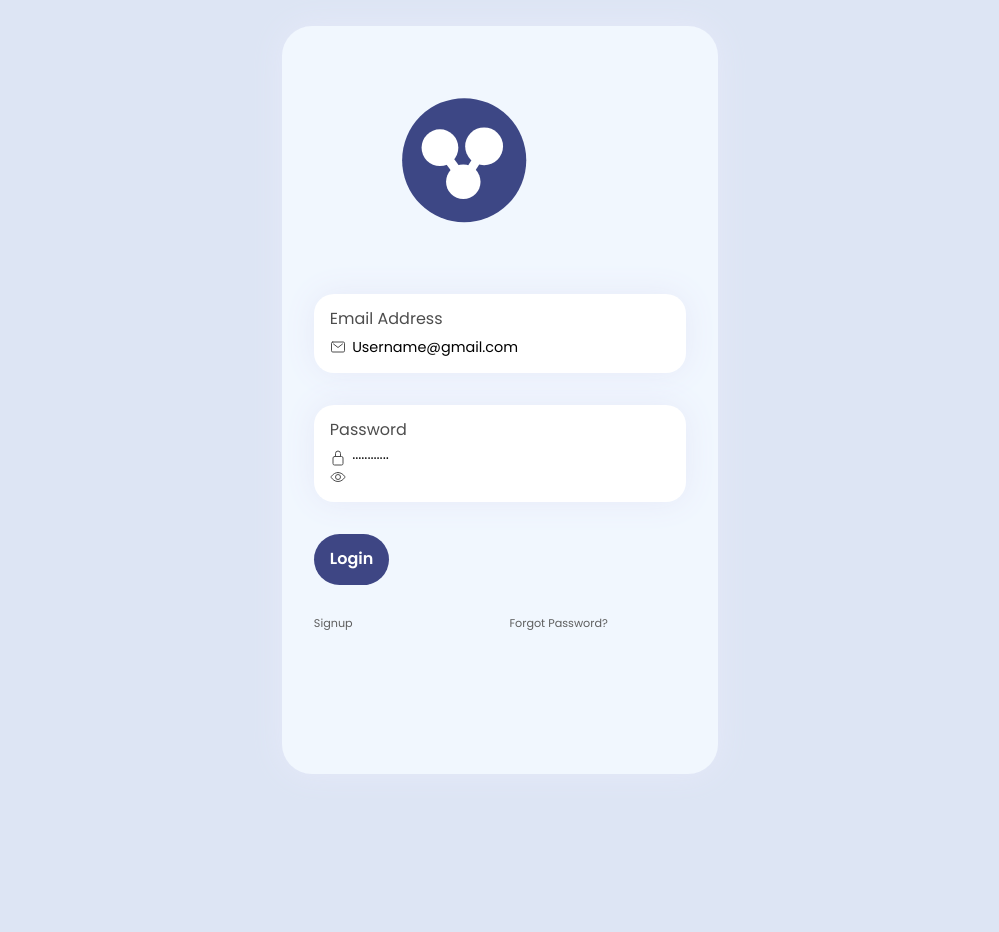
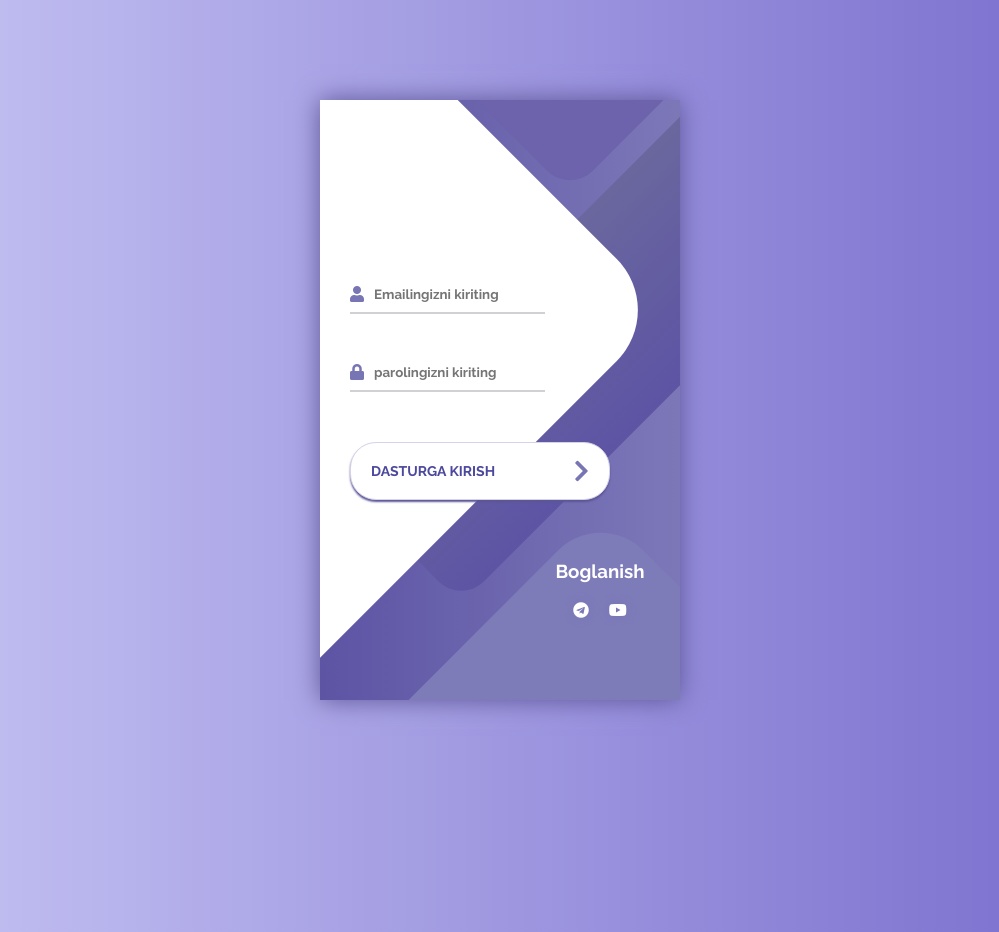
Before and after one commit to 06Dastur/forward2, a plain HTML site: page login.html in a window 1280 px wide. Shown: the whole page, without its empty margins (140-1139 px from the left). Before the commit the page ends 800 px from the top, so only its background shows below. Drawn offline with nearby package versions, Linux system fonts and the light colour scheme.

Commit message:
fegezxgse

```diff
--- a/login.html
+++ b/login.html
@@ -2,170 +2,225 @@
 <html lang="en" >
 <head>
   <meta charset="UTF-8">
-  <title>CodePen - Finance Mobile Application-UX/UI Design Screen One</title>
-  <script type="module" src="https://unpkg.com/ionicons@5.5.2/dist/ionicons/ionicons.esm.js"></script>
-<script nomodule src="https://unpkg.com/ionicons@5.5.2/dist/ionicons/ionicons.js"></script><link rel="stylesheet" href="https://cdnjs.cloudflare.com/ajax/libs/normalize/5.0.0/normalize.min.css">
-<link rel='stylesheet' href='https://fonts.googleapis.com/css2?family=Poppins:ital,wght@0,100;0,200;0,300;0,400;0,500;0,600;0,700;0,800;0,900;1,100;1,200;1,300;1,400;1,500;1,600;1,700;1,800;1,900&amp;display=swap'><link rel="stylesheet" href="./style.css">
+  <title>CodePen - A Pen by Mohithpoojary</title>
+  <link rel='stylesheet' href='https://use.fontawesome.com/releases/v5.2.0/css/all.css'>
+<link rel='stylesheet' href='https://use.fontawesome.com/releases/v5.2.0/css/fontawesome.css'><link rel="stylesheet" href="./style.css">
 <style>
+    @import url('https://fonts.googleapis.com/css?family=Raleway:400,700');
+
 * {
-  font-family: "Poppins";
+	box-sizing: border-box;
+	margin: 0;
+	padding: 0;
+	font-family: Raleway, sans-serif;
 }
 
 body {
-  -webkit-user-select: none;
-     -moz-user-select: none;
-      -ms-user-select: none;
-          user-select: none;
-  overflow-y: hidden;
-  display: flex;
-  justify-content: center;
-  align-items: center;
-  background: #dde5f4;
-  height: 100vh;
+	background: linear-gradient(90deg, #C7C5F4, #776BCC);
 }
 
-.screen-1 {
-  background: #f1f7fe;
-  padding: 2em;
+.container {
 	display: flex;
-  flex-direction: column;
-  border-radius: 30px;
-  box-shadow: 0 0 2em #e6e9f9;
-  gap: 2em;
-}
-.screen-1 .logo {
-  margin-top: -3em;
-}
-.screen-1 .email {
-  background: white;
-  box-shadow: 0 0 2em #e6e9f9;
-  padding: 1em;
-  display: flex;
-  flex-direction: column;
-  gap: 0.5em;
-  border-radius: 20px;
-  color: #4d4d4d;
-  margin-top: -3em;
-}
-.screen-1 .email input {
-  outline: none;
-  border: none;
-}
-.screen-1 .email input::-moz-placeholder {
-  color: black;
-  font-size: 0.9em;
-}
-.screen-1 .email input:-ms-input-placeholder {
-  color: black;
-  font-size: 0.9em;
-}
-.screen-1 .email input::placeholder {
-  color: black;
-  font-size: 0.9em;
-}
-.screen-1 .email ion-icon {
-  color: #4d4d4d;
-  margin-bottom: -0.2em;
-}
-.screen-1 .password {
-  background: white;
-  box-shadow: 0 0 2em #e6e9f9;
-  padding: 1em;
-  display: flex;
-  flex-direction: column;
-  gap: 0.5em;
-  border-radius: 20px;
-  color: #4d4d4d;
-}
-.screen-1 .password input {
-  outline: none;
-  border: none;
-}
-.screen-1 .password input::-moz-placeholder {
-  color: black;
-  font-size: 0.9em;
-}
-.screen-1 .password input:-ms-input-placeholder {
-  color: black;
-  font-size: 0.9em;
-}
-.screen-1 .password input::placeholder {
-  color: black;
-  font-size: 0.9em;
-}
-.screen-1 .password ion-icon {
-  color: #4d4d4d;
-  margin-bottom: -0.2em;
-}
-.screen-1 .password .show-hide {
-  margin-right: -5em;
-}
-.screen-1 .login {
-  padding: 1em;
-  background: #3e4684;
-  color: white;
-  border: none;
-  border-radius: 30px;
-  font-weight: 600;
-}
-.screen-1 .footer {
-  display: flex;
-  font-size: 0.7em;
-  color: #5e5e5e;
-  gap: 14em;
-  padding-bottom: 10em;
-}
-.screen-1 .footer span {
-  cursor: pointer;
+	align-items: center;
+	justify-content: center;
+	min-height: 100vh;
 }
 
-button {
+.screen {
+	background: linear-gradient(90deg, #5D54A4, #7C78B8);
+	position: relative;
+	height: 600px;
+	width: 360px;
+	box-shadow: 0px 0px 24px #5C5696;
+}
+
+.screen__content {
+	z-index: 1;
+	position: relative;
+	height: 100%;
+}
+
+.screen__background {
+	position: absolute;
+	top: 0;
+	left: 0;
+	right: 0;
+	bottom: 0;
+	z-index: 0;
+	-webkit-clip-path: inset(0 0 0 0);
+	clip-path: inset(0 0 0 0);
+}
+
+.screen__background__shape {
+	transform: rotate(45deg);
+	position: absolute;
+}
+
+.screen__background__shape1 {
+	height: 520px;
+	width: 520px;
+	background: #FFF;
+	top: -50px;
+	right: 120px;
+	border-radius: 0 72px 0 0;
+}
+
+.screen__background__shape2 {
+	height: 220px;
+	width: 220px;
+	background: #6C63AC;
+	top: -172px;
+	right: 0;
+	border-radius: 32px;
+}
+
+.screen__background__shape3 {
+	height: 540px;
+	width: 190px;
+	background: linear-gradient(270deg, #5D54A4, #6A679E);
+	top: -24px;
+	right: 0;
+	border-radius: 32px;
+}
+
+.screen__background__shape4 {
+	height: 400px;
+	width: 200px;
+	background: #7E7BB9;
+	top: 420px;
+	right: 50px;
+	border-radius: 60px;
+}
+
+.login {
+	width: 320px;
+	padding: 30px;
+	padding-top: 156px;
+}
+
+.login__field {
+	padding: 20px 0px;
+	position: relative;
+}
+
+.login__icon {
+	position: absolute;
+	top: 30px;
+	color: #7875B5;
+}
+
+.login__input {
+	border: none;
+	border-bottom: 2px solid #D1D1D4;
+	background: none;
+	padding: 10px;
+	padding-left: 24px;
+	font-weight: 700;
+	width: 75%;
+	transition: .2s;
+}
+
+.login__input:active,
+.login__input:focus,
+.login__input:hover {
+	outline: none;
+	border-bottom-color: #6A679E;
+}
+
+.login__submit {
+	background: #fff;
+	font-size: 14px;
+	margin-top: 30px;
+	padding: 16px 20px;
+	border-radius: 26px;
+	border: 1px solid #D4D3E8;
+	text-transform: uppercase;
+	font-weight: 700;
+	display: flex;
+	align-items: center;
+	width: 100%;
+	color: #4C489D;
+	box-shadow: 0px 2px 2px #5C5696;
 	cursor: pointer;
+	transition: .2s;
+}
+
+.login__submit:active,
+.login__submit:focus,
+.login__submit:hover {
+	border-color: #6A679E;
+	outline: none;
+}
+
+.button__icon {
+	font-size: 24px;
+	margin-left: auto;
+	color: #7875B5;
+}
+
+.social-login {
+	position: absolute;
+	height: 140px;
+	width: 160px;
+	text-align: center;
+	bottom: 0px;
+	right: 0px;
+	color: #fff;
+}
+
+.social-icons {
+	display: flex;
+	align-items: center;
+	justify-content: center;
+}
+
+.social-login__icon {
+	padding: 20px 10px;
+	color: #fff;
+	text-decoration: none;
+	text-shadow: 0px 0px 8px #7875B5;
+}
+
+.social-login__icon:hover {
+	transform: scale(1.5);
 }
 </style>
 </head>
 <body>
 <!-- partial:index.partial.html -->
-<div class="screen-1">
-  <svg class="logo" xmlns="http://www.w3.org/2000/svg" xmlns:xlink="http://www.w3.org/1999/xlink" version="1.1" width="300" height="300" viewbox="0 0 640 480" xml:space="preserve">
-    <g transform="matrix(3.31 0 0 3.31 320.4 240.4)">
-      <circle style="stroke: rgb(0,0,0); stroke-width: 0; stroke-dasharray: none; stroke-linecap: butt; stroke-dashoffset: 0; stroke-linejoin: miter; stroke-miterlimit: 4; fill: rgb(61,71,133); fill-rule: nonzero; opacity: 1;" cx="0" cy="0" r="40"></circle>
-    </g>
-    <g transform="matrix(0.98 0 0 0.98 268.7 213.7)">
-      <circle style="stroke: rgb(0,0,0); stroke-width: 0; stroke-dasharray: none; stroke-linecap: butt; stroke-dashoffset: 0; stroke-linejoin: miter; stroke-miterlimit: 4; fill: rgb(255,255,255); fill-rule: nonzero; opacity: 1;" cx="0" cy="0" r="40"></circle>
-    </g>
-    <g transform="matrix(1.01 0 0 1.01 362.9 210.9)">
-      <circle style="stroke: rgb(0,0,0); stroke-width: 0; stroke-dasharray: none; stroke-linecap: butt; stroke-dashoffset: 0; stroke-linejoin: miter; stroke-miterlimit: 4; fill: rgb(255,255,255); fill-rule: nonzero; opacity: 1;" cx="0" cy="0" r="40"></circle>
-    </g>
-    <g transform="matrix(0.92 0 0 0.92 318.5 286.5)">
-      <circle style="stroke: rgb(0,0,0); stroke-width: 0; stroke-dasharray: none; stroke-linecap: butt; stroke-dashoffset: 0; stroke-linejoin: miter; stroke-miterlimit: 4; fill: rgb(255,255,255); fill-rule: nonzero; opacity: 1;" cx="0" cy="0" r="40"></circle>
-    </g>
-    <g transform="matrix(0.16 -0.12 0.49 0.66 290.57 243.57)">
-      <polygon style="stroke: rgb(0,0,0); stroke-width: 0; stroke-dasharray: none; stroke-linecap: butt; stroke-dashoffset: 0; stroke-linejoin: miter; stroke-miterlimit: 4; fill: rgb(255,255,255); fill-rule: nonzero; opacity: 1;" points="-50,-50 -50,50 50,50 50,-50 "></polygon>
-    </g>
-    <g transform="matrix(0.16 0.1 -0.44 0.69 342.03 248.34)">
-      <polygon style="stroke: rgb(0,0,0); stroke-width: 0; stroke-dasharray: none; stroke-linecap: butt; stroke-dashoffset: 0; stroke-linejoin: miter; stroke-miterlimit: 4; fill: rgb(255,255,255); fill-rule: nonzero; opacity: 1;" vector-effect="non-scaling-stroke" points="-50,-50 -50,50 50,50 50,-50 "></polygon>
-    </g>
-  </svg>
-  <div class="email">
-    <label for="email">Email Address</label>
-    <div class="sec-2">
-      <ion-icon name="mail-outline"></ion-icon>
-      <input type="email" name="email" placeholder="Username@gmail.com"/>
+<div class="container">
+	<div class="screen">
+		<div class="screen__content">
+			<form class="login">
+				<div class="login__field">
+					<i class="login__icon fas fa-user"></i>
+					<input type="text" class="login__input" placeholder="Emailingizni kiriting">
+				</div>
+				<div class="login__field">
+					<i class="login__icon fas fa-lock"></i>
+					<input type="password" class="login__input" placeholder="parolingizni kiriting">
+				</div>
+				<button class="button login__submit">
+					<span class="button__text">Dasturga kirish</span>
+					<i class="button__icon fas fa-chevron-right"></i>
+				</button>
+			</form>
+			<div class="social-login">
+				<h3>Boglanish</h3>
+				<div class="social-icons">
+					<a href="https://t.me/forwardpubg" class="social-login__icon fab fa-telegram"></a>
+					<a href="https://youtube.com/@forwardteam0616" class="social-login__icon fab fa-youtube"></a>
+
 				</div>
 			</div>
-  <div class="password">
-    <label for="password">Password</label>
-    <div class="sec-2">
-      <ion-icon name="lock-closed-outline"></ion-icon>
-      <input class="pas" type="password" name="password" placeholder="············"/>
-      <ion-icon class="show-hide" name="eye-outline"></ion-icon>
+		</div>
+		<div class="screen__background">
+			<span class="screen__background__shape screen__background__shape4"></span>
+			<span class="screen__background__shape screen__background__shape3"></span>
+			<span class="screen__background__shape screen__background__shape2"></span>
+			<span class="screen__background__shape screen__background__shape1"></span>
 		</div>
 	</div>
-  <a href="index.html">
-    <button class="login">Login </button>
-  </a>
-  <div class="footer"><span>Signup</span><span>Forgot Password?</span></div>
 </div>
 <!-- partial -->
 
```
Lines whose indentation alone changed are shown as unchanged.
